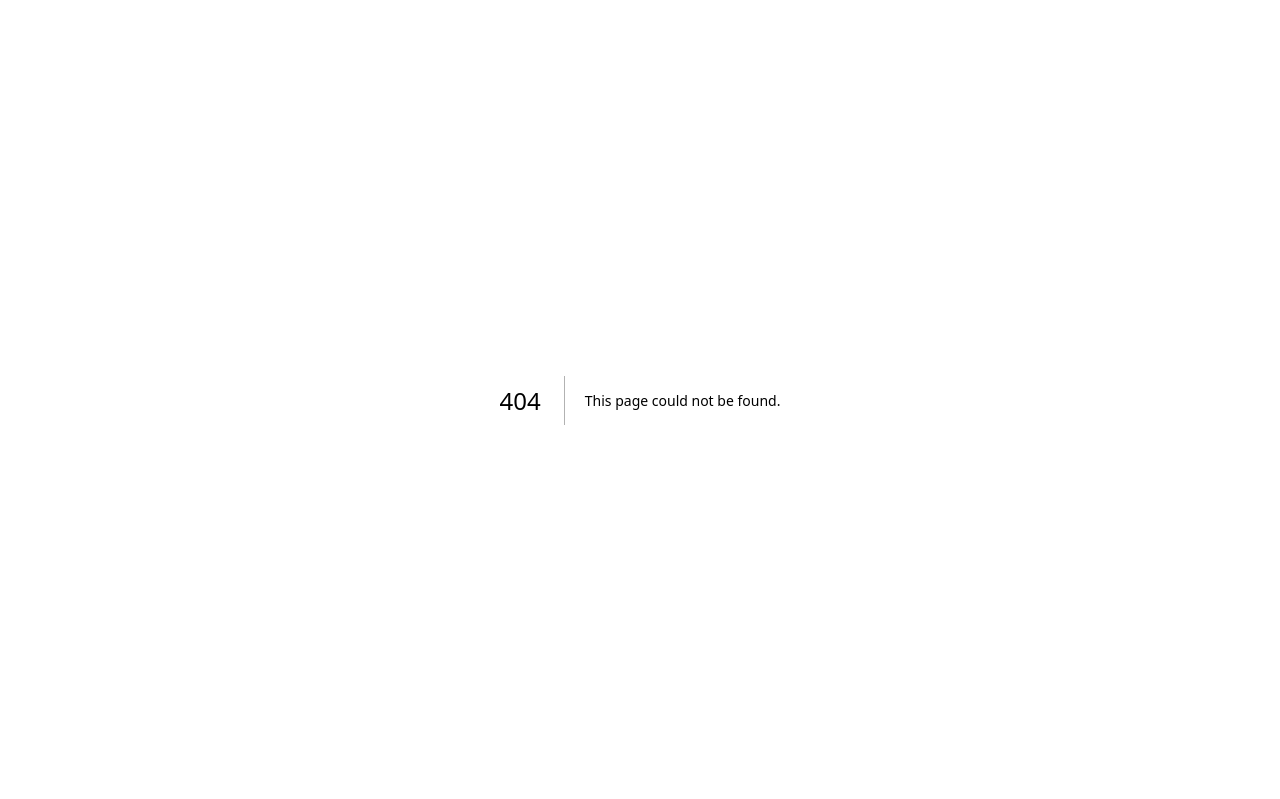
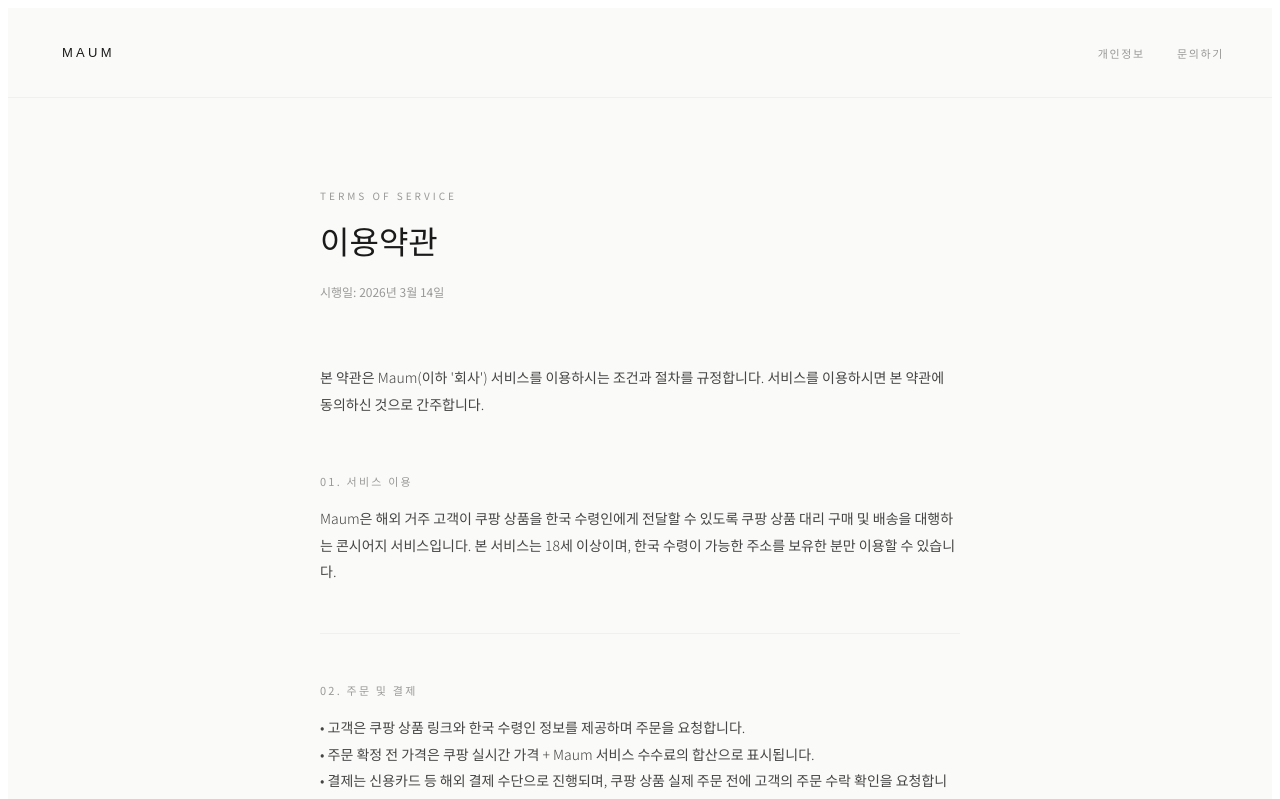
Before and after one commit to aaronlee103/maum-space, a Next.js app: page /terms in a window 1280 px wide. Before the commit this address had no page. Shown: the top 799 px of the page. Built offline with nearby package versions, Linux system fonts and the light colour scheme.

Commit message:
Create terms.js

```diff
--- /dev/null
+++ b/pages/terms.js
@@ -0,0 +1,102 @@
+import Head from 'next/head';
+import { useRouter } from 'next/router';
+
+const sections = [
+  {
+    title: '서비스 이용',
+    content: `Maum은 해외 거주 고객이 쿠팡 상품을 한국 수령인에게 전달할 수 있도록 쿠팡 상품 대리 구매 및 배송을 대행하는 콘시어지 서비스입니다. 본 서비스는 18세 이상이며, 한국 수령이 가능한 주소를 보유한 분만 이용할 수 있습니다.`,
+  },
+  {
+    title: '주문 및 결제',
+    content: `• 고객은 쿠팡 상품 링크와 한국 수령인 정보를 제공하며 주문을 요청합니다.\n• 주문 확정 전 가격은 쿠팡 실시간 가격 + Maum 서비스 수수료의 합산으로 표시됩니다.\n• 결제는 신용카드 등 해외 결제 수단으로 진행되며, 쿠팡 상품 실제 주문 전에 고객의 주문 수락 확인을 요청합니다.\n• 쿠팡 실시간 재고 상황에 따라 주문 당시 가격과 차이가 발생할 수 있습니다. 이 경우 고객에게 사전 안내 후 진행 여부를 결정합니다.`,
+  },
+  {
+    title: '취소 정책',
+    content: `• 쿠팡 주문 완료 전: 고객 요청 시 주문을 취소하고 전액 환불하여 드립니다.\n• 쿠팡 주문 완료 후~한국 배송 시작 전: 주문 승인 후에는 쿠팡 내부 정책에 따라 취소가 제한될 수 있습니다. 취소 가능 여부를 확인 후 안내드립니다.\n• 한국 배송 시작 후: 한국 내 배송이 시작된 이후에는 주문 취소가 불가능합니다. 수령인이 배송을 받지 못한 경우 수령 거부 후 반송 절차를 통해 처리합니다.`,
+  },
+  {
+    title: '상품 문제 및 반품/교환',
+    content: `쿠팡에서 배송된 상품에 문제가 생긴 경우, 쿠팡의 일반 반품/교환 정책에 준하여 다음과 같이 처리됩니다.\n\n■ 반품/교환이 가능한 경우\n• 상품 배송일로부터 30일 이내, 상품이 미개제일 경우\n• 상품이 주문 내용과 다를 경우 (오발송)\n• 상품 본신 또는 구성 품목이 파손되거나 결함이 있는 경우\n\n■ 반품/교환 방법\n1. maumsupport@gmail.com 또는 문의하기 페이지를 통해 문제 상품 사진과 주문 번호를 쳊부하여 연락냈니다.\n2. 저희가 쿠팡 판매자와 반품/교환 절차를 진행합니다.\n3. 환불은 쿠팡 처리 완료 후 영업일 3-5일 이내 진행됩니다.\n\n■ 반품/교환이 불가한 경우\n• 배송 완료 후 30일 경과\n• 고객이 상품을 사용하거나 태그, 포장 제거 등 상품 설치 후인 경우\n• 의류류의 경우 다층 포장 제거가 시작된 경우`,
+  },
+  {
+    title: '보증 및 앉이 불가',
+    content: `• Maum은 쿠팡에서 제공하는 상품 정보를 기반으로 서비스를 제공하며, 쿠팡의 시스템 이슈 또는 재고 부족 등으로 발생하는 상풉뛌 실패에 대한 책임을 지지 않습니다.\n• 수령인의 주소 오기입력, 수령 거부 등 고객의 귀소사유로 인한 배송 실패에 대해서는 환불이 제한될 수 있습니다.\n• 쿠팡 내부 문제로 인한 주문 지연, 취소 상황 발생 시 고객에게 즉시 안내드립니다.`,
+  },
+  {
+    title: '서비스 변경 및 종료',
+    content: `Maum은 서비스 내용을 사전 통보 없이 변경하거나 종료할 수 있습니다. 중요 변경 사항은 가능한 한 웹사이트를 통해 공지합니다.`,
+  },
+  {
+    title: '준거법',
+    content: `본 이용약관은 대한민국 법률을 준거로 해석됩니다. 서비스 이용과 관련하여 분쟁이 발생할 경우 콘시어지 협의를 우선으로 합니다.`,
+  },
+];
+
+export default function TermsPage() {
+  const router = useRouter();
+
+  return (
+    <>
+      <Head>
+        <title>이용약관 — Maum</title>
+        <link rel="preconnect" href="https://fonts.googleapis.com" />
+        <link rel="preconnect" href="https://fonts.gstatic.com" crossOrigin="true" />
+        <link href="https://fonts.googleapis.com/css2?family=Noto+Serif+KR:wght@200;300&family=Noto+Sans+KR:wght@200;300;400&display=swap" rel="stylesheet" />
+      </Head>
+      <div style={{ minHeight: '100vh', background: '#fafaf8', fontFamily: '"Noto Sans KR", sans-serif', color: '#1a1a1a' }}>
+        <header style={{ padding: '36px 48px', display: 'flex', alignItems: 'center', justifyContent: 'space-between', borderBottom: '1px solid #f0f0f0' }}>
+          <button onClick={() => router.push('/')} style={{ fontSize: '13px', fontWeight: 300, letterSpacing: '0.25em', textTransform: 'uppercase', background: 'none', border: 'none', cursor: 'pointer', color: '#1a1a1a' }}>Maum</button>
+          <nav style={{ display: 'flex', gap: '32px' }}>
+            <a href="/privacy" style={{ fontSize: '11px', letterSpacing: '0.15em', textTransform: 'uppercase', color: '#999', textDecoration: 'none' }}>개인정보</a>
+            <a href="/contact" style={{ fontSize: '11px', letterSpacing: '0.15em', textTransform: 'uppercase', color: '#999', textDecoration: 'none' }}>문의하기</a>
+          </nav>
+        </header>
+
+        <main style={{ maxWidth: '640px', margin: '0 auto', padding: '80px 48px' }}>
+          <div style={{ marginBottom: '64px' }}>
+            <p style={{ fontSize: '10px', letterSpacing: '0.3em', textTransform: 'uppercase', color: '#999', marginBottom: '16px' }}>Terms of Service</p>
+            <h1 style={{ fontFamily: '"Noto Serif KR", serif', fontSize: 'clamp(22px, 3vw, 32px)', fontWeight: 200, lineHeight: 1.5, margin: '0 0 16px' }}>
+              이용약관
+            </h1>
+            <p style={{ fontSize: '12px', color: '#999', margin: 0 }}>시행일: 2026년 3월 14일</p>
+          </div>
+
+          <p style={{ fontSize: '14px', color: '#444', lineHeight: 1.9, fontWeight: 300, marginBottom: '56px' }}>
+            본 약관은 Maum(이하 '회사') 서비스를 이용하시는 조건과 절차를 규정합니다. 서비스를 이용하시면 본 약관에 동의하신 것으로 간주합니다.
+          </p>
+
+          {sections.map((sec, i) => (
+            <div key={i} style={{ marginBottom: '48px', paddingBottom: '48px', borderBottom: i < sections.length - 1 ? '1px solid #f0f0f0' : 'none' }}>
+              <h2 style={{ fontSize: '11px', letterSpacing: '0.2em', textTransform: 'uppercase', color: '#999', marginBottom: '16px', fontWeight: 400 }}>
+                {String(i + 1).padStart(2, '0')}. {sec.title}
+              </h2>
+              <p style={{ fontSize: '14px', color: '#444', lineHeight: 1.9, fontWeight: 300, margin: 0, whiteSpace: 'pre-line' }}>
+                {sec.content}
+              </p>
+            </div>
+          ))}
+
+          <div style={{ background: '#f5f5f3', padding: '24px', borderRadius: '2px', marginTop: '16px' }}>
+            <p style={{ fontSize: '13px', color: '#555', lineHeight: 1.8, margin: 0 }}>
+              이용약관에 대한 문의사항은{' '}
+              <a href="mailto:maumsupport@gmail.com" style={{ color: '#1a1a1a', textDecoration: 'underline', textUnderlineOffset: '3px' }}>maumsupport@gmail.com</a>
+              {' '}또는{' '}
+              <a href="/contact" style={{ color: '#1a1a1a', textDecoration: 'underline', textUnderlineOffset: '3px' }}>문의하기</a>
+              {' '}페이지를 이용해 주세요.
+            </p>
+          </div>
+        </main>
+
+        <footer style={{ padding: '24px 48px', borderTop: '1px solid #f0f0f0', display: 'flex', justifyContent: 'space-between', alignItems: 'center', flexWrap: 'wrap', gap: '8px' }}>
+          <span style={{ fontSize: '11px', letterSpacing: '0.1em', color: '#999' }}>Maum.space</span>
+          <span style={{ fontSize: '11px', color: '#999' }}>© 2026 Maum Concierge</span>
+          <div style={{ display: 'flex', gap: '16px' }}>
+            <a href="/terms" style={{ fontSize: '11px', color: '#999', textDecoration: 'none' }}>이용약관</a>
+            <a href="/privacy" style={{ fontSize: '11px', color: '#999', textDecoration: 'none' }}>개인정보처리방침</a>
+            <a href="/contact" style={{ fontSize: '11px', color: '#999', textDecoration: 'none' }}>문의하기</a>
+          </div>
+        </footer>
+      </div>
+    </>
+  );
+}
```
